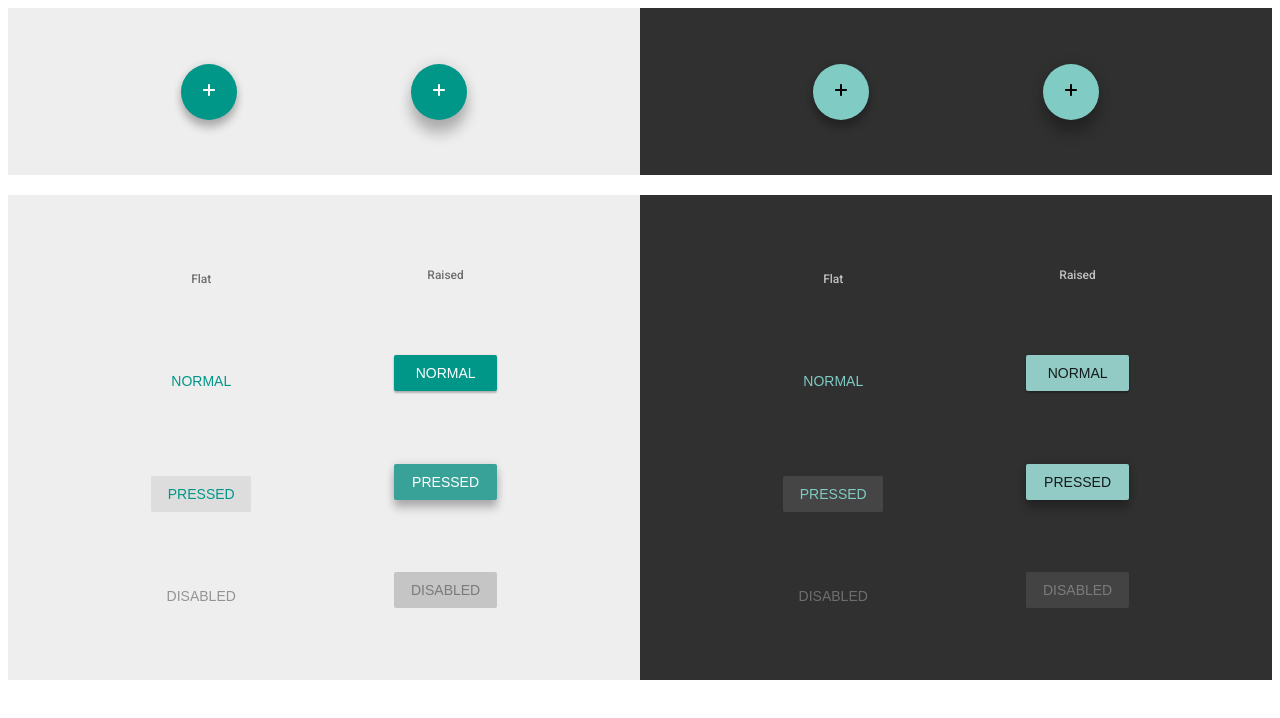
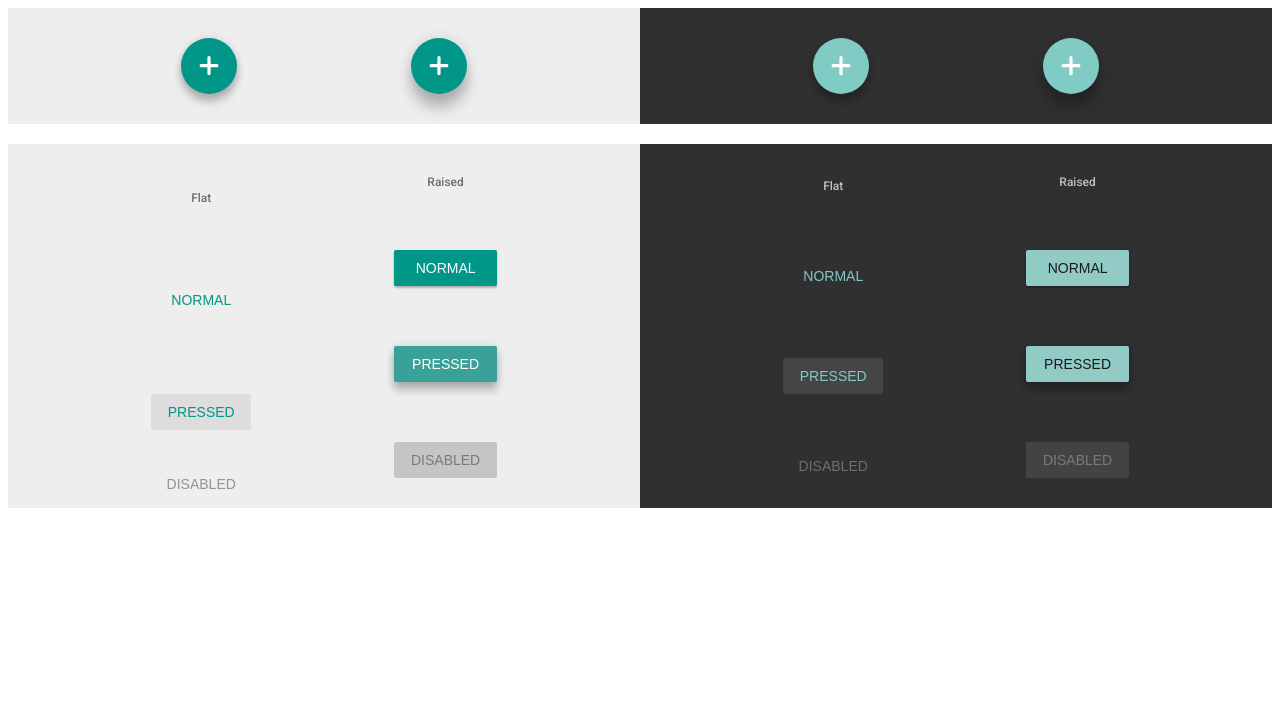
Before and after one commit to mart-j/homework-buttons, a plain HTML site: page index.html in a window 1280 px wide. Drawn offline with Linux system fonts and the light colour scheme.

Commit message:
Removed container heights, increated svg size

```diff
--- a/index.html
+++ b/index.html
@@ -31,7 +31,7 @@
         </div>
         <div class="first-row__right-side">
             <button class="add-button add-button--secondary">
-                <span class="add-button__plus-sign--dark">
+                <span class="add-button__plus-sign--secondary">
                     <svg width="12" height="12" viewBox="0 0 12 12" xmlns="http://www.w3.org/2000/svg">
                         <path fill-rule="evenodd" clip-rule="evenodd"
                             d="M5 11C5 11.5523 5.44772 12 6 12C6.55228 12 7 11.5523 7 11V7H11C11.5523 7 12 6.55228 12 6C12 5.44772 11.5523 5 11 5H7V1C7 0.447715 6.55228 0 6 0C5.44771 0 5 0.447715 5 1V5H1C0.447715 5 0 5.44772 0 6C0 6.55228 0.447715 7 1 7H5V11Z" />
@@ -39,7 +39,7 @@
                 </span>
             </button>
             <button class="add-button add-button--secondary add-button--raised">
-                <span class="add-button__plus-sign--dark">
+                <span class="add-button__plus-sign--secondary">
                     <svg width="12" height="12" viewBox="0 0 12 12" xmlns="http://www.w3.org/2000/svg">
                         <path fill-rule="evenodd" clip-rule="evenodd"
                             d="M5 11C5 11.5523 5.44772 12 6 12C6.55228 12 7 11.5523 7 11V7H11C11.5523 7 12 6.55228 12 6C12 5.44772 11.5523 5 11 5H7V1C7 0.447715 6.55228 0 6 0C5.44771 0 5 0.447715 5 1V5H1C0.447715 5 0 5.44772 0 6C0 6.55228 0.447715 7 1 7H5V11Z" />
@@ -53,13 +53,13 @@
     <div class="container__second-row">
         <div class="second-row__left-side">
             <div class="left-side__left-column">
-                <span >Flat</span>
+                <span class="description">Flat</span>
                 <button class="button button-primary--normal">NORMAL</button>
                 <button class="button button-primary--pressed">PRESSED</button>
                 <button disabled class="button button-primary--disabled">DISABLED</button>
             </div>
             <div class="left-side__right-column">
-                <span>Raised</span>
+                <span class="description">Raised</span>
                 <button class="button button-primary--raised--normal" >NORMAL</button>
                 <button class="button button-primary--raised--pressed">PRESSED</button>
                 <button disabled class="button button-primary--raised--disabled">DISABLED</button>
@@ -67,13 +67,13 @@
         </div>
         <div class="second-row__right-side">
             <div class="right-side__left-column">
-                <span >Flat</span>
+                <span class="description" >Flat</span>
                 <button class="button button-secondary--normal" >NORMAL</button>
                 <button class="button button-secondary--pressed">PRESSED</button>
                 <button disabled class="button button-secondary--disabled">DISABLED</button>
             </div>
             <div class="right-side__right-column">
-                <span>Raised</span>
+                <span class="description" >Raised</span>
                 <button class="button button-secondary--raised" >NORMAL</button>
                 <button class="button button-secondary--raised--pressed">PRESSED</button>
                 <button disabled class="button button-secondary--raised--disabled">DISABLED</button>
--- a/style.css
+++ b/style.css
@@ -15,7 +15,7 @@ body {
     align-items: center;
     justify-content: space-evenly;
     width: 50%;
-    height: 167px;
+
     background-color: #EEEEEE;
 }
 
@@ -31,12 +31,11 @@ body {
     display: flex;
 }
 
-.second-row__left-side {
+.second-row__left-side, .second-row__right-side {
     color: rgba(0, 0, 0, 0.537591);
     display: flex;
     justify-content: center;
     width: 50%;
-    height: 485px;
     background-color: #eee;
     justify-content: space-evenly;
 }
@@ -44,11 +43,7 @@ body {
 
 .second-row__right-side {
     color: rgba(255, 255, 255, 0.7);
-    display: flex;
-    justify-content: center;
-    justify-content: space-evenly;
-    width: 50%;
-    height: 485px;
+
     background-color: #303030;
 }
 
@@ -63,7 +58,16 @@ body {
 
 
 /*************BUTTON STYLING******************/
+
+.description {
+    margin: 30px;
+}
+
+
+
+
 .add-button {
+    margin: 30px 0;
     cursor: pointer;
     outline: none;
     border: none;
@@ -81,8 +85,14 @@ body {
     box-shadow: 0px 0px 14px rgba(0, 0, 0, 0.12), 0px 14px 14px rgba(0, 0, 0, 0.237602);
 }
 
-.add-button__plus-sign {
+.add-button__plus-sign, .add-button__plus-sign--secondary {
+    padding-top: 2px;
+    transform: scale(1.6);
     fill: #fff;
+}
+
+.add-button__plus-sign--secondary {
+    transform: scale(1.6);
 }
 
 .add-button--secondary {
@@ -100,6 +110,7 @@ body {
     cursor: pointer;
     background-color: #009688;
     border-radius: 2px;
+    margin: 30px 0;
 }
 
 .button-primary--normal {
```
